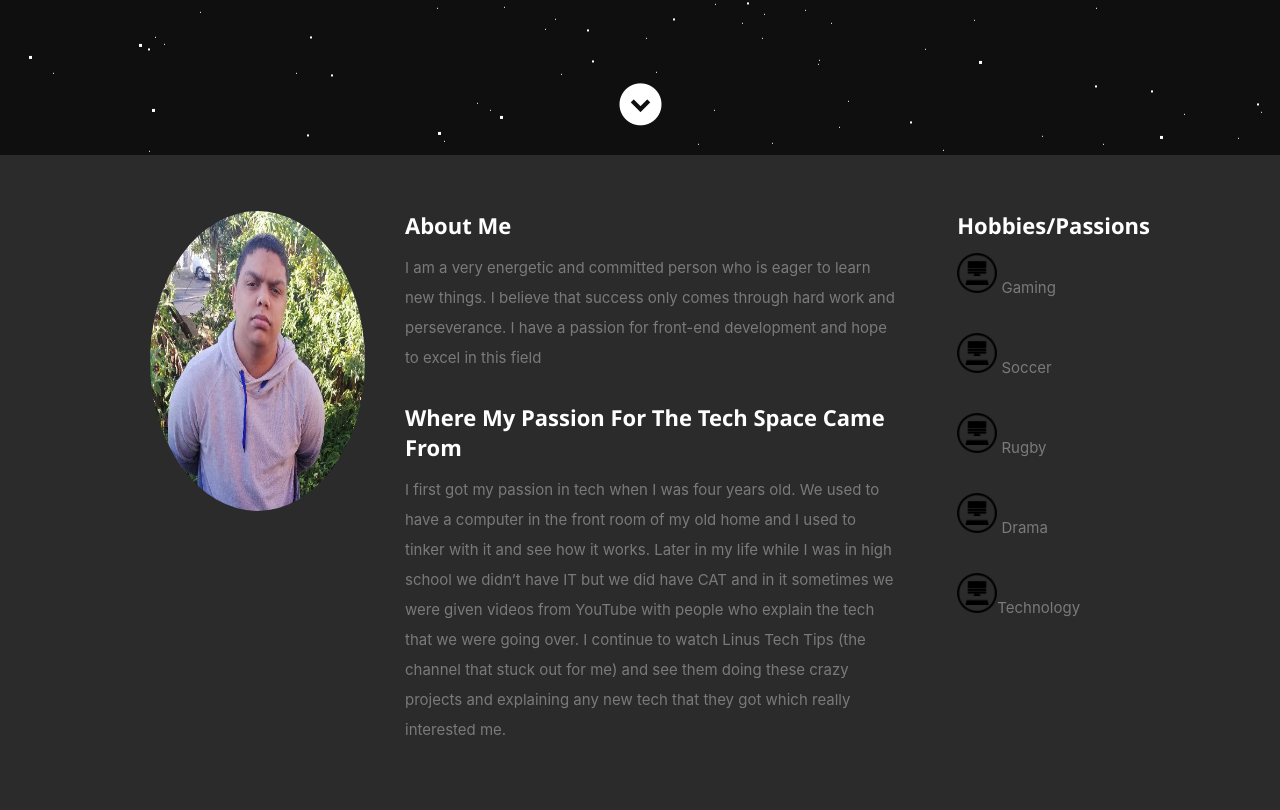
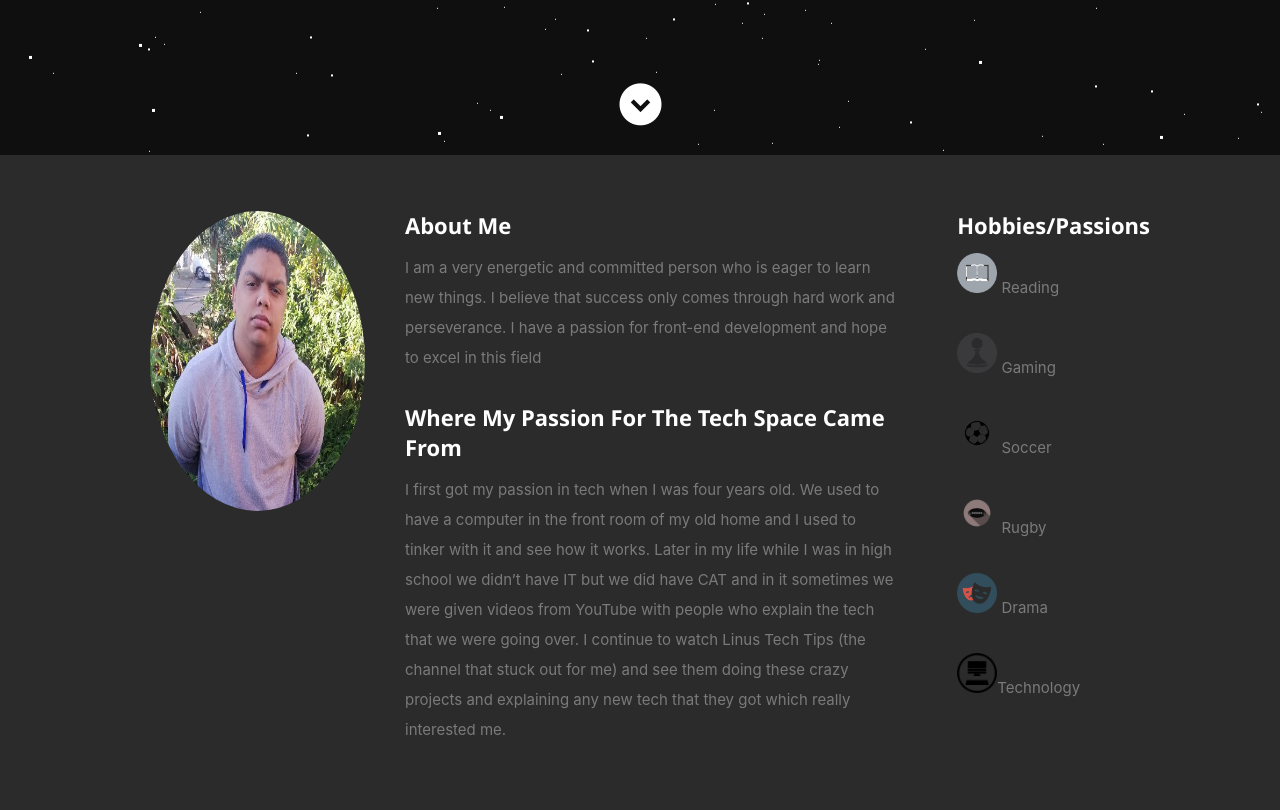
Before and after one commit to HishaamDeVries/New-Portfolio, a React (Create React App) app: page / in a window 1280 px wide. Shown: the part 645-1455 px from the top of the page. Built offline with nearby package versions, Linux system fonts and the light colour scheme.

Commit message:
Checking something

```diff
--- a/src/components/About.js
+++ b/src/components/About.js
@@ -37,16 +37,19 @@ export default class About extends Component {
                   Hobbies/Passions
                </h2>
                <p>
-                  <img style={{height: 40 + "px", width: 40 + "px",}} src="images/Technology.png" alt="Technology"/> Gaming
+                  <img style={{height: 40 + "px", width: 40 + "px",}} src="images/Reading.png" alt="Reading"/> Reading
                </p>
                <p>
-                  <img style={{height: 40 + "px", width: 40 + "px",}} src="images/Technology.png" alt="Technology"/> Soccer
+                  <img style={{height: 40 + "px", width: 40 + "px",}} src="images/Gaming.png" alt="Gaming"/> Gaming
                </p>
                <p>
-                  <img style={{height: 40 + "px", width: 40 + "px",}} src="images/Technology.png" alt="Technology"/> Rugby
+                  <img style={{height: 40 + "px", width: 40 + "px",}} src="images/Soccer.png" alt="Soccer"/> Soccer
                </p>
                <p>
-                  <img style={{height: 40 + "px", width: 40 + "px",}} src="images/Technology.png" alt="Technology"/> Drama
+                  <img style={{height: 40 + "px", width: 40 + "px",}} src="images/Rugby.png" alt="Rugby"/> Rugby
+               </p>
+               <p>
+                  <img style={{height: 40 + "px", width: 40 + "px",}} src="images/Drama.png" alt="Drama"/> Drama
                </p>
                <p>
                   <img style={{height: 40 + "px", width: 40 + "px",}} src="images/Technology.png" alt="Technology"/>Technology
```
Also changed, not shown: 7 other files (tests, documents, lock files or other folders).
